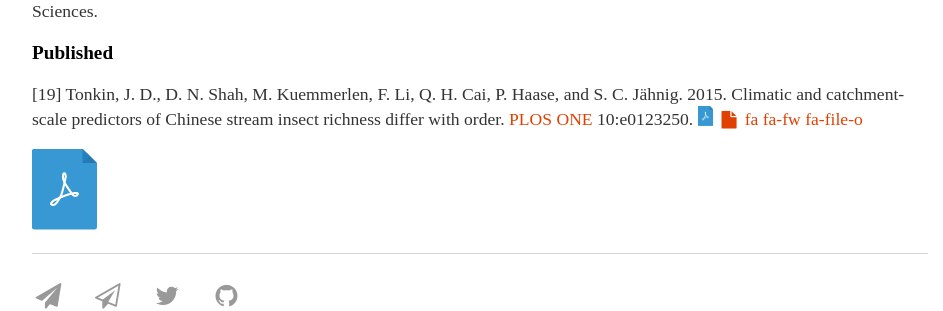
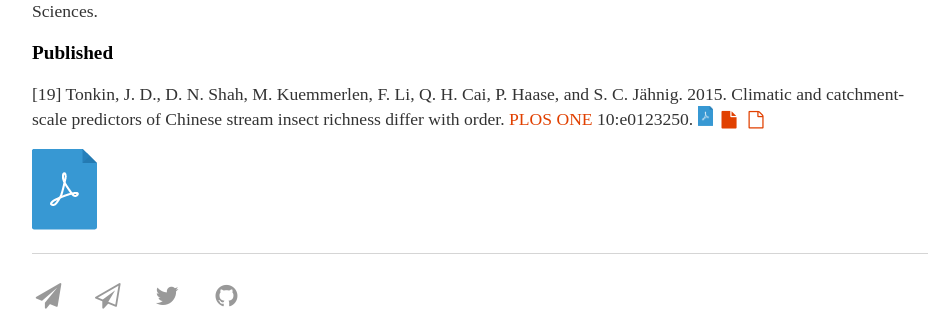
Before and after one commit to jdtonkin/jdtonkin.github.io, a Jekyll site: the page built from Research/index.md, in a window 1280 px wide. Shown: the part 237-548 px from the top of the page, without its empty margins (160-1103 px from the left). Built offline with Jekyll 4.4.1, drawn with Linux system fonts in a browser that asks for light colours; nearby versions of some CDN libraries.

Commit message:
Update index.md

```diff
--- a/Research/index.md
+++ b/Research/index.md
@@ -11,7 +11,7 @@
 
 ###Published
 
-[19] Tonkin, J. D., D. N. Shah, M. Kuemmerlen, F. Li, Q. H. Cai, P. Haase, and S. C. Jähnig. 2015. Climatic and catchment-scale predictors of Chinese stream insect richness differ with order. <a href="http://dx.doi.org/10.1371/journal.pone.0123250" target="_blank">PLOS ONE</a> 10:e0123250.  <a href="2015 Tonkin etal PLOS ONE.pdf" target="_blank"><img src="pdf-blue.png" alt="broken" style="height: 1.1em"></a> [<i class="fa fa-fw fa-file"></i>](2015 Tonkin etal PLOS ONE.pdf) [fa fa-fw fa-file-o](2015 Tonkin etal PLOS ONE.pdf)
+[19] Tonkin, J. D., D. N. Shah, M. Kuemmerlen, F. Li, Q. H. Cai, P. Haase, and S. C. Jähnig. 2015. Climatic and catchment-scale predictors of Chinese stream insect richness differ with order. <a href="http://dx.doi.org/10.1371/journal.pone.0123250" target="_blank">PLOS ONE</a> 10:e0123250.  <a href="2015 Tonkin etal PLOS ONE.pdf" target="_blank"><img src="pdf-blue.png" alt="broken" style="height: 1.1em"></a> [<i class="fa fa-fw fa-file"></i>](2015 Tonkin etal PLOS ONE.pdf) [<i class="fa fa-fw fa-file-o"></i>](2015 Tonkin etal PLOS ONE.pdf)
 
 
 [![PDF](pdf-blue.png)](2015 Tonkin etal PLOS ONE.pdf)
```
